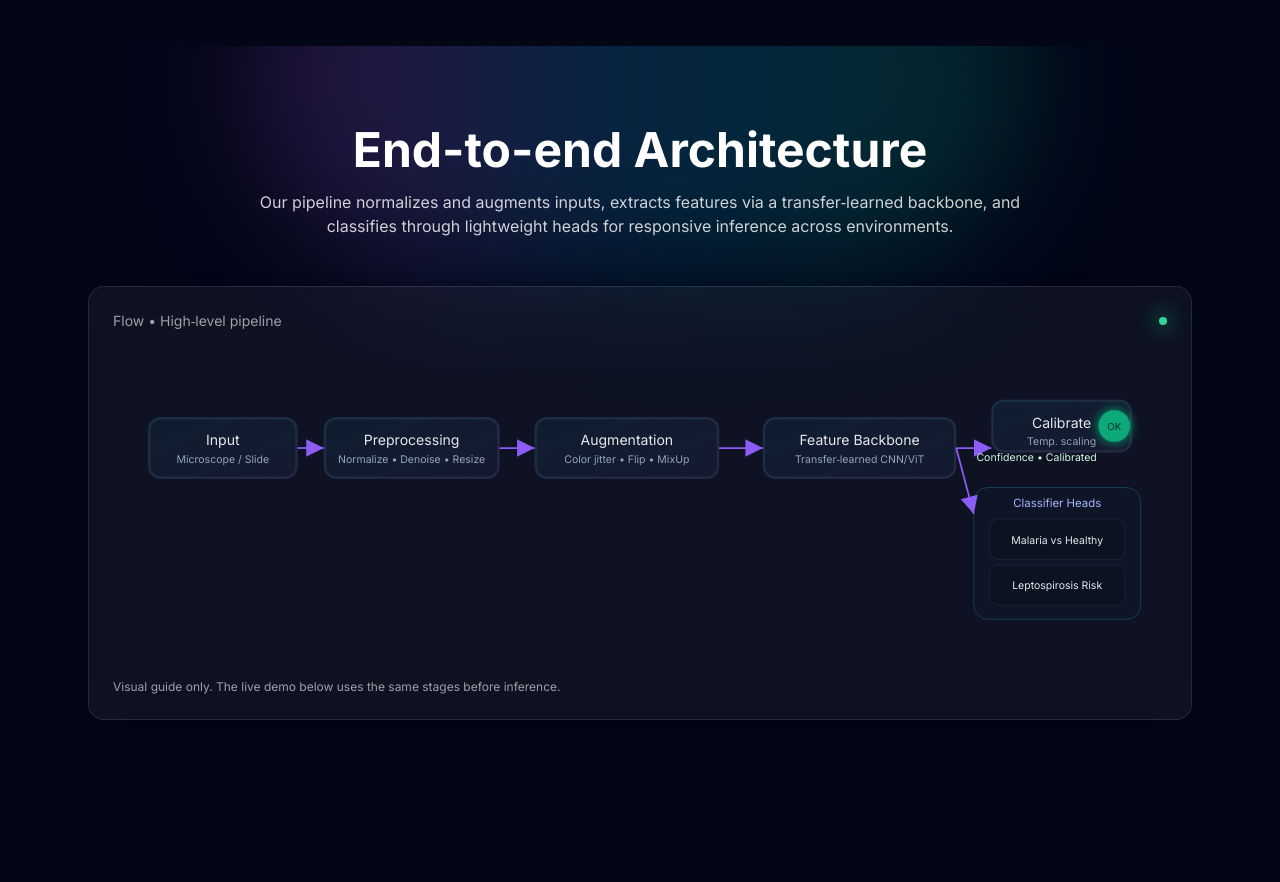
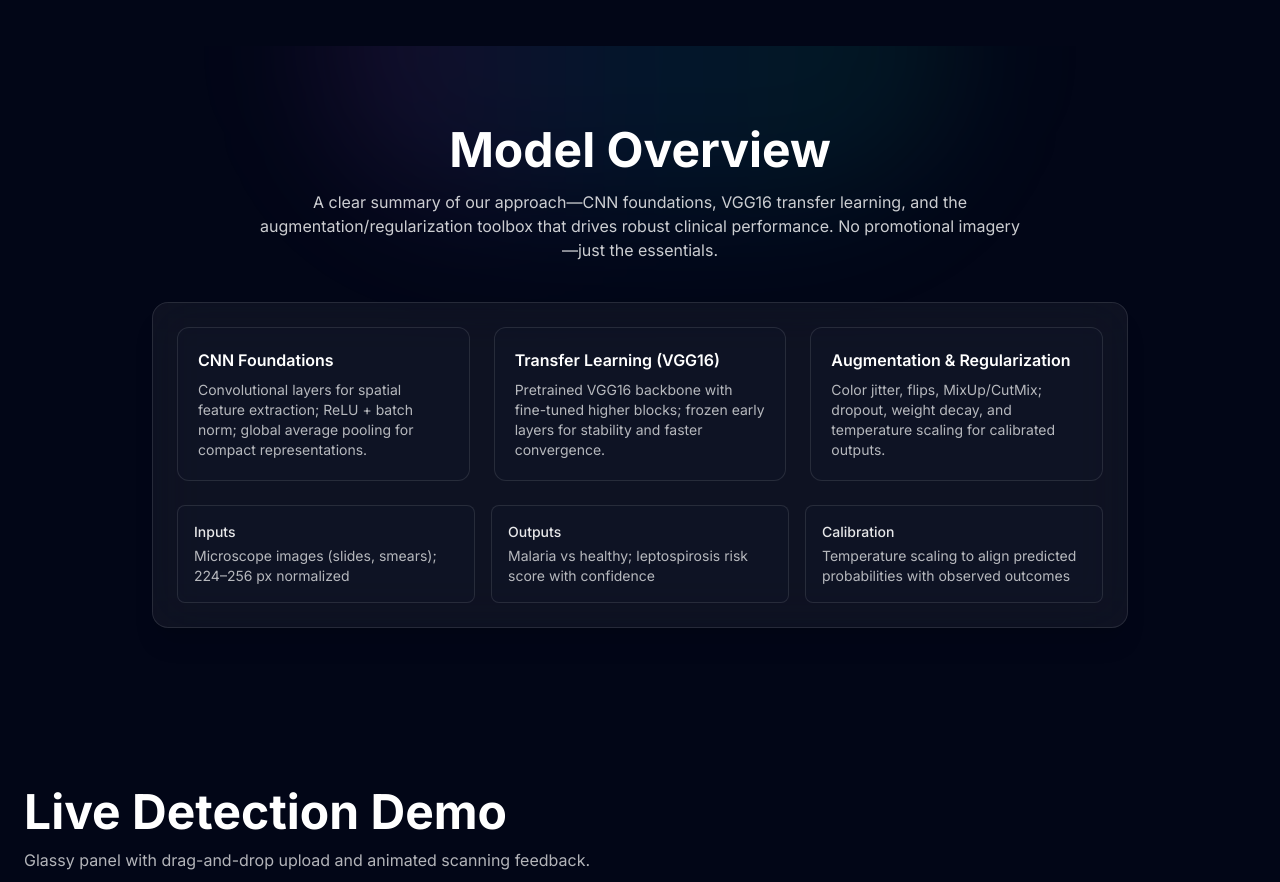
Before and after one commit to sarigama-yerra/frontend-repo_tz7c10xs_vy2uek, a React (Vite) app: page / in a window 1280 px wide. Shown: the part 1900-2782 px from the top of the page. Built offline with nearby package versions, Linux system fonts and the light colour scheme; a web font is replaced by a local one.

Commit message:
Update project prj_tz7c10xs - 2025-11-19T15:28:27.555Z

```diff
--- a/src/components/ModelShowcase.jsx
+++ b/src/components/ModelShowcase.jsx
@@ -3,122 +3,69 @@ import { motion } from 'framer-motion'
 export default function ModelShowcase(){
   return (
     <section id="models" className="relative bg-slate-950 py-20 overflow-hidden">
-      {/* Gradient glow backdrop */}
+      {/* Subtle glow backdrop (kept minimal) */}
       <div aria-hidden className="pointer-events-none absolute inset-0">
-        <div className="absolute -top-40 left-1/2 -translate-x-1/2 h-96 w-[48rem] rounded-full bg-gradient-to-r from-fuchsia-500/20 via-sky-500/20 to-emerald-500/20 blur-3xl" />
+        <div className="absolute -top-40 left-1/2 -translate-x-1/2 h-80 w-[40rem] rounded-full bg-gradient-to-r from-fuchsia-500/10 via-sky-500/10 to-emerald-500/10 blur-3xl" />
       </div>
 
-      <div className="relative mx-auto max-w-6xl px-6">
+      <div className="relative mx-auto max-w-5xl px-6">
         <motion.h2
           initial={{opacity:0,y:12}}
           whileInView={{opacity:1,y:0}}
           viewport={{once:true}}
-          transition={{duration:.6}}
+          transition={{duration:.5}}
           className="text-3xl md:text-5xl font-bold text-white text-center"
         >
-          End-to-end Architecture
+          Model Overview
         </motion.h2>
 
         <motion.p
           initial={{opacity:0,y:8}}
           whileInView={{opacity:1,y:0}}
           viewport={{once:true}}
-          transition={{duration:.6, delay:.05}}
+          transition={{duration:.5, delay:.05}}
           className="mt-4 text-center text-white/80 max-w-3xl mx-auto"
         >
-          Our pipeline normalizes and augments inputs, extracts features via a transfer‑learned backbone, and classifies through lightweight heads for responsive inference across environments.
+          A clear summary of our approach—CNN foundations, VGG16 transfer learning, and the augmentation/regularization toolbox that drives robust clinical performance. No promotional imagery—just the essentials.
         </motion.p>
 
-        {/* Flowchart diagram */}
+        {/* Essentials only: concise, non-promotional details */}
         <motion.div
           initial={{opacity:0, scale:0.98}}
           whileInView={{opacity:1, scale:1}}
           viewport={{once:true}}
-          transition={{duration:0.7, ease:'easeOut'}}
-          className="mt-12 rounded-2xl border border-white/10 bg-white/5 backdrop-blur-xl p-6 shadow-2xl"
+          transition={{duration:0.6, ease:'easeOut'}}
+          className="mt-10 rounded-2xl border border-white/10 bg-white/5 backdrop-blur-xl p-6 shadow-xl"
         >
-          <div className="mb-4 flex items-center justify-between">
-            <div className="text-sm text-white/60">Flow • High‑level pipeline</div>
-            <div className="h-2 w-2 rounded-full bg-emerald-400 shadow-[0_0_20px_4px_rgba(16,185,129,0.45)]" />
-          </div>
-
-          <div className="relative w-full overflow-x-auto">
-            <div className="min-w-[860px]">
-              <svg
-                role="img"
-                aria-label="End-to-end model pipeline flowchart"
-                className="w-full h-auto"
-                viewBox="0 0 1200 360"
-                xmlns="http://www.w3.org/2000/svg"
-              >
-                <defs>
-                  <linearGradient id="grad" x1="0" y1="0" x2="1" y2="1">
-                    <stop offset="0%" stopColor="#22d3ee" stopOpacity="0.9"/>
-                    <stop offset="100%" stopColor="#a78bfa" stopOpacity="0.9"/>
-                  </linearGradient>
-                  <filter id="glow" x="-50%" y="-50%" width="200%" height="200%">
-                    <feGaussianBlur stdDeviation="6" result="coloredBlur" />
-                    <feMerge>
-                      <feMergeNode in="coloredBlur" />
-                      <feMergeNode in="SourceGraphic" />
-                    </feMerge>
-                  </filter>
-                  <marker id="arrow" markerWidth="10" markerHeight="10" refX="10" refY="5" orient="auto">
-                    <polygon points="0 0, 10 5, 0 10" fill="#8b5cf6" />
-                  </marker>
-                </defs>
-
-                {/* Stage helper */}
-                { /* Boxes */ }
-                {
-                  [
-                    {x:40,  y:80,  w:170, h:70, label:'Input', sub:'Microscope / Slide'},
-                    {x:240, y:80,  w:200, h:70, label:'Preprocessing', sub:'Normalize • Denoise • Resize'},
-                    {x:480, y:80,  w:210, h:70, label:'Augmentation', sub:'Color jitter • Flip • MixUp'},
-                    {x:740, y:80,  w:220, h:70, label:'Feature Backbone', sub:'Transfer‑learned CNN/ViT'},
-                    {x:1000,y:60,  w:160, h:60, label:'Calibrate', sub:'Temp. scaling'},
-                  ].map((b, i) => (
-                    <g key={i}>
-                      <rect x={b.x} y={b.y} rx="14" ry="14" width={b.w} height={b.h} fill="url(#grad)" opacity="0.18" stroke="#a78bfa" strokeOpacity="0.35" />
-                      <rect x={b.x+2} y={b.y+2} rx="12" ry="12" width={b.w-4} height={b.h-4} fill="#0f172a" fillOpacity="0.75" stroke="#ffffff" strokeOpacity="0.06" />
-                      <text x={b.x + b.w/2} y={b.y + 32} textAnchor="middle" fontFamily="Inter, system-ui" fontSize="16" fill="#e5e7eb">{b.label}</text>
-                      <text x={b.x + b.w/2} y={b.y + 52} textAnchor="middle" fontFamily="Inter, system-ui" fontSize="12" fill="#94a3b8">{b.sub}</text>
-                    </g>
-                  ))
-                }
-
-                {/* Classifier heads group */}
-                <g>
-                  <rect x="980" y="160" rx="16" ry="16" width="190" height="150" fill="#0f172a" opacity="0.75" stroke="#22d3ee" strokeOpacity="0.35" />
-                  <text x="1075" y="182" textAnchor="middle" fontFamily="Inter, system-ui" fontSize="13" fill="#a5b4fc">Classifier Heads</text>
-                  <rect x="998" y="196" rx="10" ry="10" width="154" height="46" fill="#0b1220" stroke="#ffffff" strokeOpacity="0.08" />
-                  <text x="1075" y="224" textAnchor="middle" fontFamily="Inter, system-ui" fontSize="12" fill="#e2e8f0">Malaria vs Healthy</text>
-                  <rect x="998" y="248" rx="10" ry="10" width="154" height="46" fill="#0b1220" stroke="#ffffff" strokeOpacity="0.08" />
-                  <text x="1075" y="276" textAnchor="middle" fontFamily="Inter, system-ui" fontSize="12" fill="#e2e8f0">Leptospirosis Risk</text>
-                </g>
-
-                {/* Arrows */}
-                <g stroke="#8b5cf6" strokeWidth="2" markerEnd="url(#arrow)">
-                  <line x1="210" y1="115" x2="240" y2="115" />
-                  <line x1="440" y1="115" x2="480" y2="115" />
-                  <line x1="690" y1="115" x2="740" y2="115" />
-                  <line x1="960" y1="115" x2="1000" y2="115" />
-                  <line x1="960" y1="115" x2="980" y2="190" />
-                </g>
-
-                {/* Output nodes */}
-                <g>
-                  <circle cx="1140" cy="90" r="18" fill="#10b981" filter="url(#glow)" opacity="0.9" />
-                  <text x="1140" y="94" textAnchor="middle" fontFamily="Inter, system-ui" fontSize="11" fill="#052e22">OK</text>
-                  <text x="1120" y="130" textAnchor="end" fontFamily="Inter, system-ui" fontSize="12" fill="#d1fae5">Confidence • Calibrated</text>
-                </g>
-              </svg>
+          <div className="grid md:grid-cols-3 gap-6">
+            <div className="rounded-xl border border-white/10 bg-slate-900/40 p-5">
+              <h3 className="text-white font-semibold">CNN Foundations</h3>
+              <p className="mt-2 text-sm text-white/70">Convolutional layers for spatial feature extraction; ReLU + batch norm; global average pooling for compact representations.</p>
+            </div>
+            <div className="rounded-xl border border-white/10 bg-slate-900/40 p-5">
+              <h3 className="text-white font-semibold">Transfer Learning (VGG16)</h3>
+              <p className="mt-2 text-sm text-white/70">Pretrained VGG16 backbone with fine-tuned higher blocks; frozen early layers for stability and faster convergence.</p>
+            </div>
+            <div className="rounded-xl border border-white/10 bg-slate-900/40 p-5">
+              <h3 className="text-white font-semibold">Augmentation & Regularization</h3>
+              <p className="mt-2 text-sm text-white/70">Color jitter, flips, MixUp/CutMix; dropout, weight decay, and temperature scaling for calibrated outputs.</p>
             </div>
           </div>
 
-          <p className="mt-4 text-xs text-white/60">
-            Visual guide only. The live demo below uses the same stages before inference.
-          </p>
+          <div className="mt-6 grid md:grid-cols-3 gap-4 text-sm text-white/70">
+            <div className="rounded-lg border border-white/10 bg-slate-900/40 p-4">
+              <div className="text-white/90 font-medium">Inputs</div>
+              <div className="mt-1">Microscope images (slides, smears); 224–256 px normalized</div>
+            </div>
+            <div className="rounded-lg border border-white/10 bg-slate-900/40 p-4">
+              <div className="text-white/90 font-medium">Outputs</div>
+              <div className="mt-1">Malaria vs healthy; leptospirosis risk score with confidence</div>
+            </div>
+            <div className="rounded-lg border border-white/10 bg-slate-900/40 p-4">
+              <div className="text-white/90 font-medium">Calibration</div>
+              <div className="mt-1">Temperature scaling to align predicted probabilities with observed outcomes</div>
+            </div>
+          </div>
         </motion.div>
       </div>
     </section>
```
Also changed, not shown: 1 other file (tests, documents, lock files or other folders).
